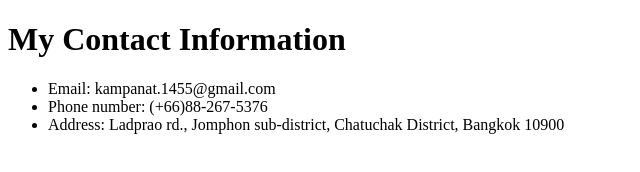
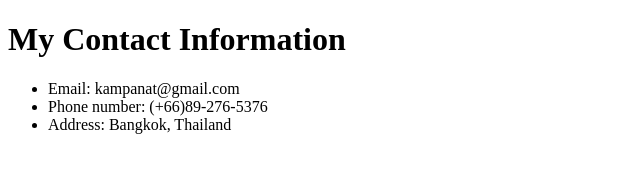
Before and after one commit to bkpn/CV, a plain HTML site: page contact-info.html in a window 1280 px wide. Shown: the whole page, without its empty margins (0-640 px from the left). Drawn offline with Linux system fonts and the light colour scheme.

Commit message:
Update file info

```diff
--- a/contact-info.html
+++ b/contact-info.html
@@ -7,9 +7,9 @@
   <body>
     <h1>My Contact Information</h1>
     <ul>
-      <li>Email: kampanat.1455@gmail.com</li>
-      <li>Phone number: (+66)88-267-5376</li>
-      <li>Address: Ladprao rd., Jomphon sub-district, Chatuchak District, Bangkok 10900</li>
+      <li>Email: kampanat@gmail.com</li>
+      <li>Phone number: (+66)89-276-5376</li>
+      <li>Address: Bangkok, Thailand</li>
     </ul>
   </body>
 </html>
```
